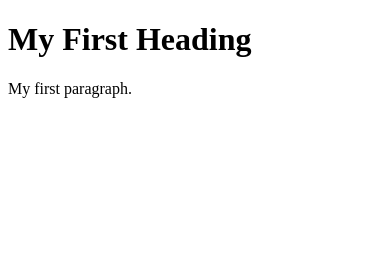
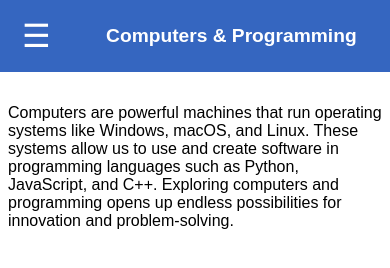
Before and after one commit to meighti-postnord/meighti-postnord.github.io, a plain HTML site: page index.html in a window 390 px wide. Drawn offline with Linux system fonts and the light colour scheme.

Commit message:
Update index.html

```diff
--- a/index.html
+++ b/index.html
@@ -1,9 +1,33 @@
 <!DOCTYPE html>
-<html>
+<html lang="en">
+<head>
+  <meta charset="UTF-8">
+  <meta name="viewport" content="width=device-width, initial-scale=1.0">
+  <title>Computers & Programming</title>
+  <link rel="stylesheet" href="styles.css">
+</head>
 <body>
-
-<h1>My First Heading</h1>
-<p>My first paragraph.</p>
-
+  <nav id="sidebar" class="sidebar">
+    <div class="menu-header">
+      <span>Menu</span>
+      <button id="close-btn" class="close-btn">&#10005;</button>
+    </div>
+    <ul>
+      <li><a href="index.html">Home</a></li>
+      <li><a href="about.html">About</a></li>
+    </ul>
+  </nav>
+  <header>
+    <button id="hamburger" class="hamburger">&#9776;</button>
+    <h1>Computers & Programming</h1>
+  </header>
+  <main>
+    <section>
+      <p>
+        Computers are powerful machines that run operating systems like Windows, macOS, and Linux. These systems allow us to use and create software in programming languages such as Python, JavaScript, and C++. Exploring computers and programming opens up endless possibilities for innovation and problem-solving.
+      </p>
+    </section>
+  </main>
+  <script src="menu.js"></script>
 </body>
 </html>
```
